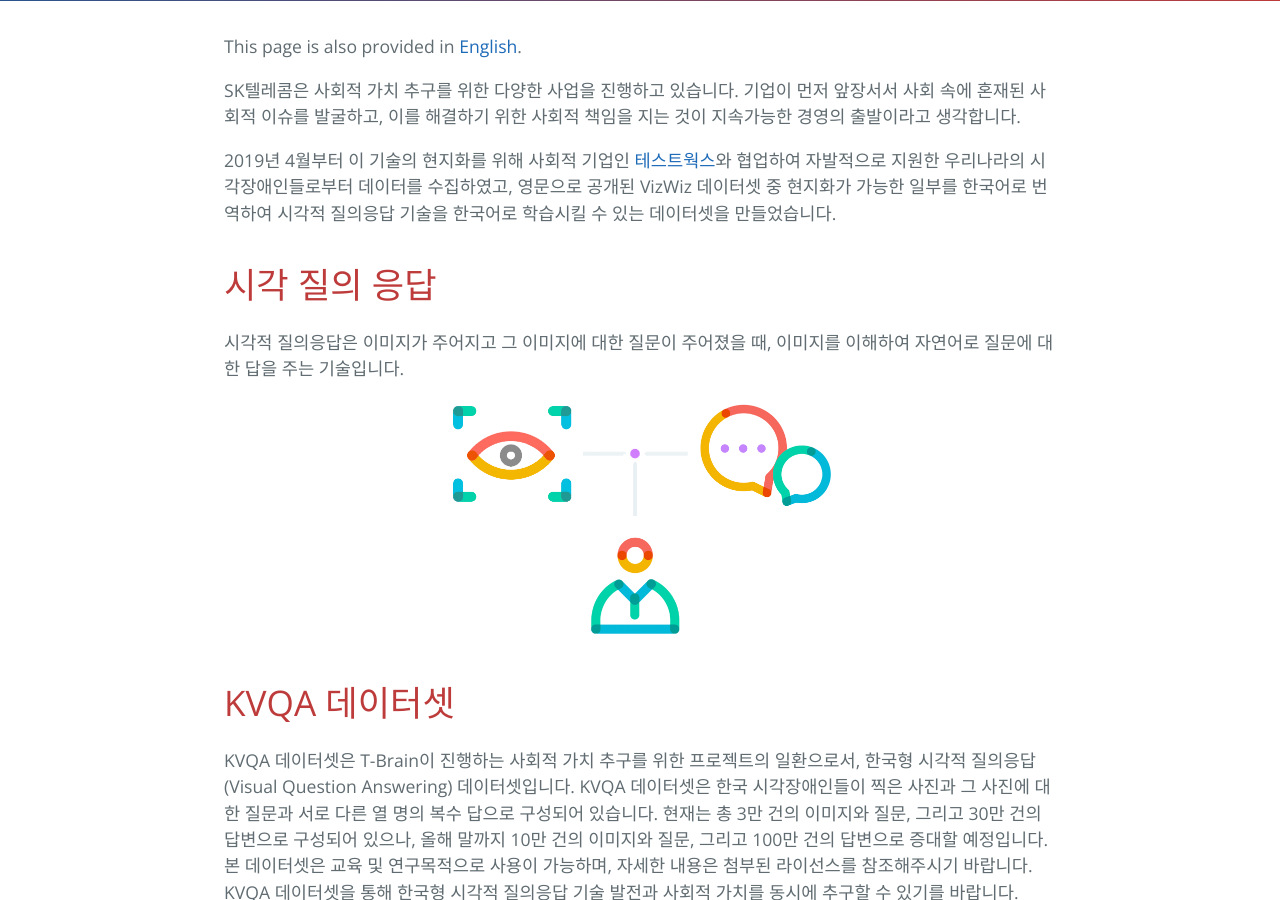
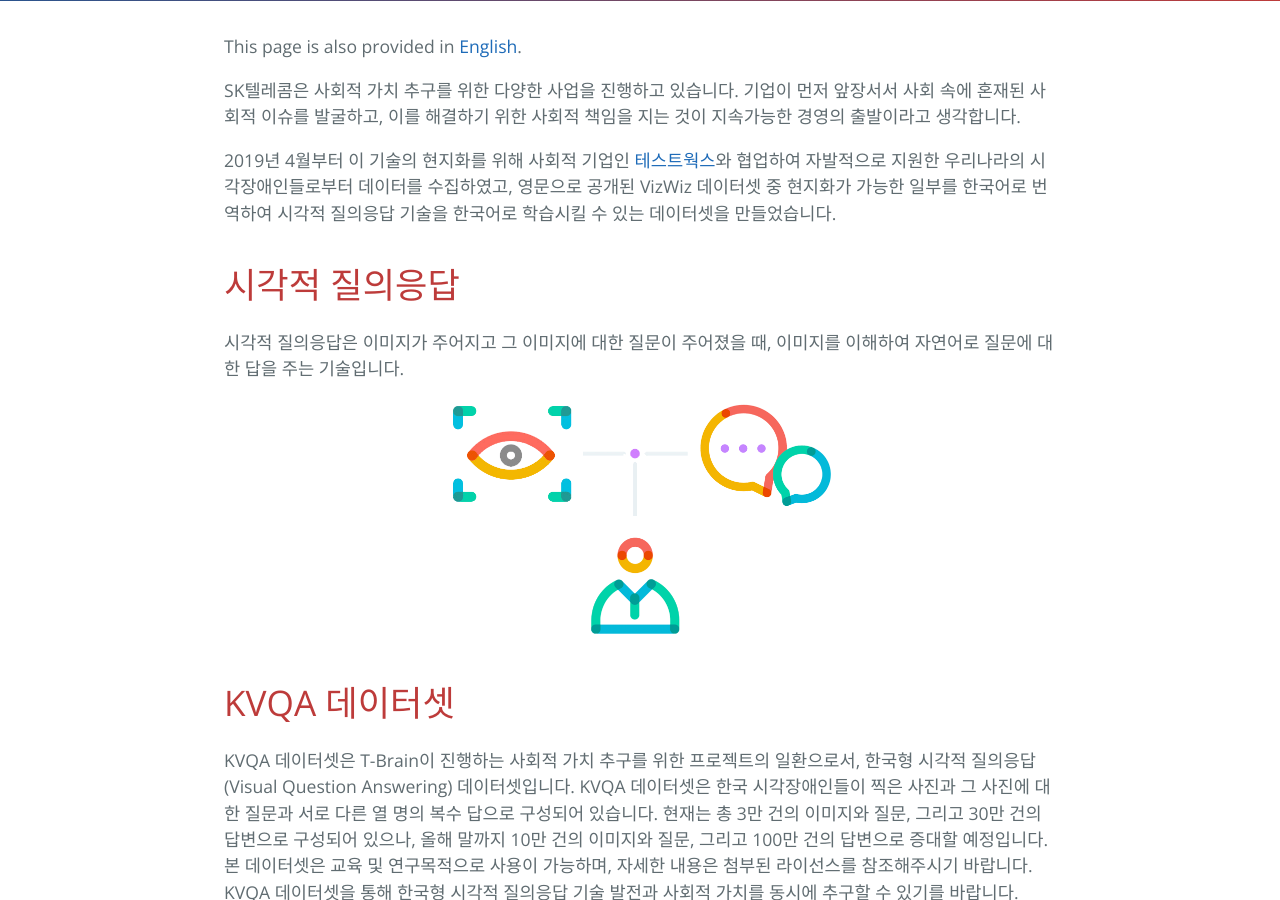
Before and after one commit to SKTBrain/KVQA, a Jekyll site: the page built from docs/index.md, in a window 1280 px wide and 900 px high, scrolled down 318 px. Built offline with Jekyll 4.4.1, drawn with Linux system fonts in a browser that asks for light colours; grey boxes are pictures that could not be loaded.

Commit message:
Fix a minor

```diff
--- a/docs/index.md
+++ b/docs/index.md
@@ -8,7 +8,7 @@ SK텔레콤은 사회적 가치 추구를 위한 다양한 사업을 진행하
 
 2019년 4월부터 이 기술의 현지화를 위해 사회적 기업인 [테스트웍스](http://www.testworks.co.kr)와 협업하여 자발적으로 지원한 우리나라의 시각장애인들로부터 데이터를 수집하였고, 영문으로 공개된 VizWiz 데이터셋 중 현지화가 가능한 일부를 한국어로 번역하여 시각적 질의응답 기술을 한국어로 학습시킬 수 있는 데이터셋을 만들었습니다.
 
-# 시각 질의 응답
+# 시각적 질의응답
 
 시각적 질의응답은 이미지가 주어지고 그 이미지에 대한 질문이 주어졌을 때, 이미지를 이해하여 자연어로 질문에 대한 답을 주는 기술입니다.
 
```
